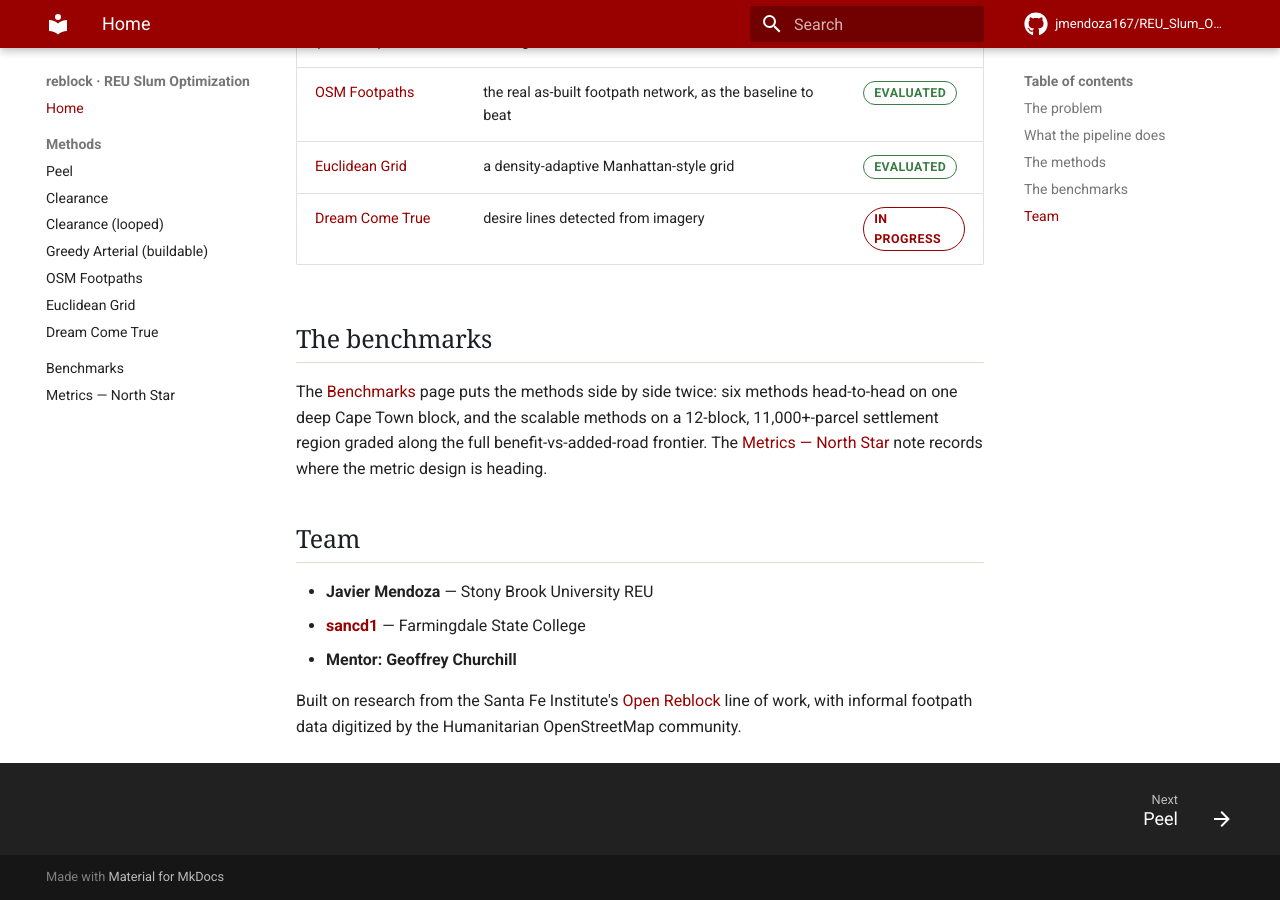
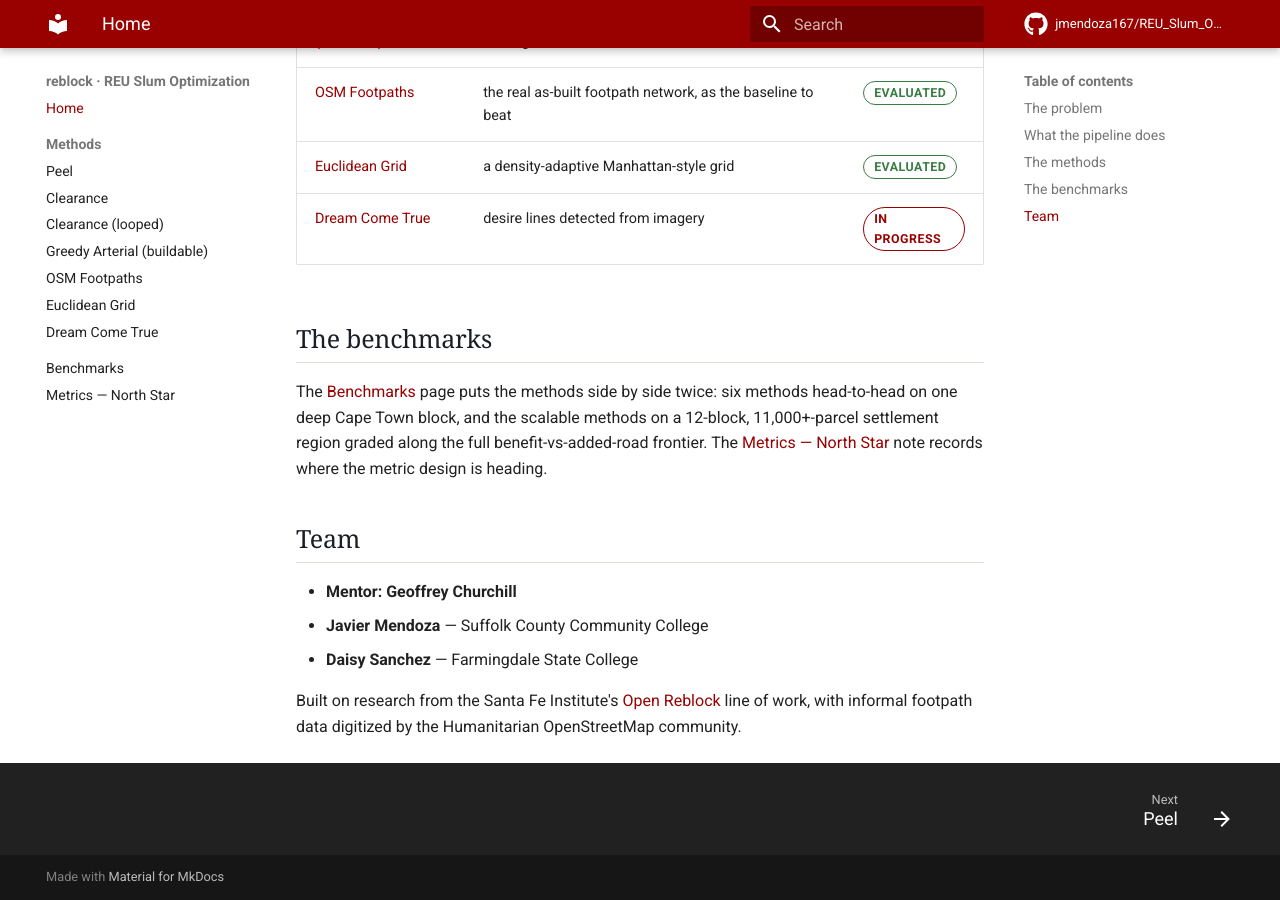
Before and after one commit to GeoffChurch/REU_Slum_Optimization, an MkDocs documentation site: the page built from docs/index.md, in a window 1280 px wide and 900 px high, scrolled down 1154 px. Built offline with MkDocs 1.6.1 and Material for MkDocs 9.7.7, drawn with Linux system fonts in a browser that asks for light colours; comment, search, counter and statistics services are not loaded.

Commit message:
Deploy the MkDocs site to GitHub Pages via Actions; update team list
CI runs mkdocs build only (the page generator also reads gitignored
outputs/ logs, so generated pages stay committed) and deploys with
actions/deploy-pages. Pages source must be switched to GitHub Actions.

Co-Authored-By: Claude Fable 5 <noreply@anthropic.com>

```diff
--- a/docs/index.md
+++ b/docs/index.md
@@ -46,9 +46,9 @@ region graded along the full benefit-vs-added-road frontier. The
 
 ## Team
 
-- **Javier Mendoza** — Stony Brook University REU
-- **[sancd1](https://github.com/sancd1)** — Farmingdale State College
 - **Mentor: Geoffrey Churchill**
+- **Javier Mendoza** — Suffolk County Community College
+- **Daisy Sanchez** — Farmingdale State College
 
 Built on research from the Santa Fe Institute's
 [Open Reblock](https://github.com/mansueto-institute/prclz) line of work, with informal footpath
```
Also changed, not shown: 1 other file.
